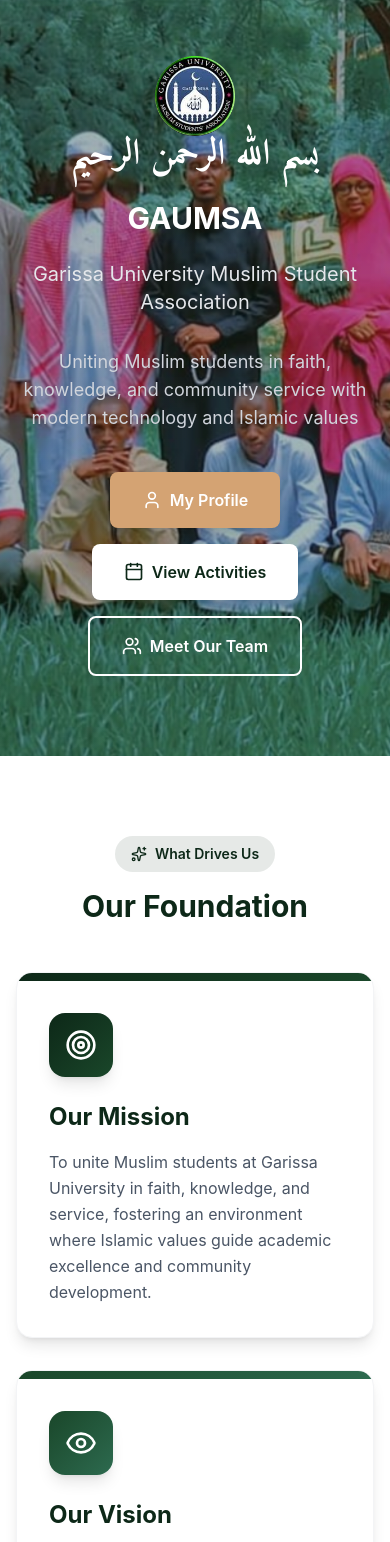
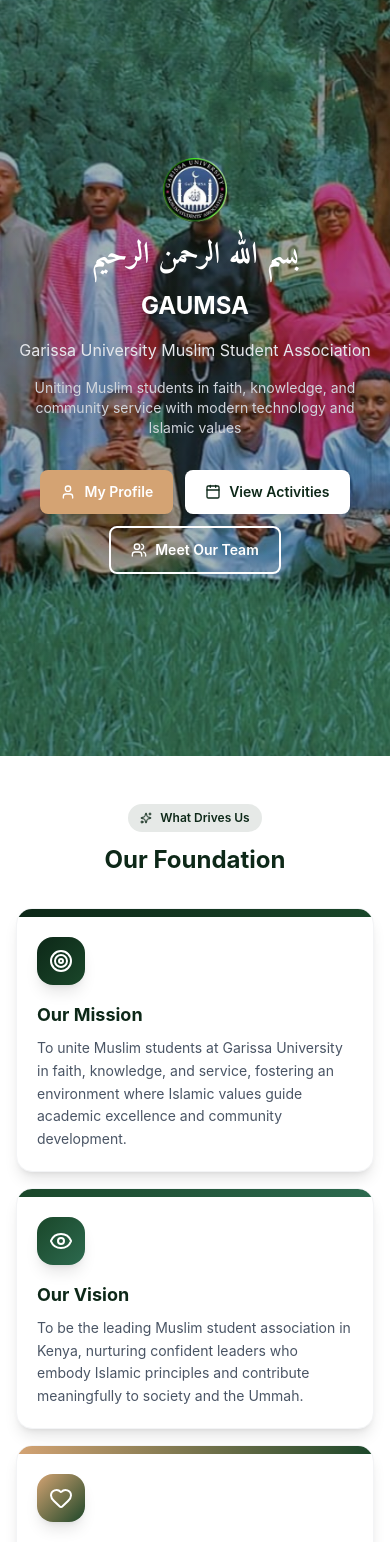
Before and after one commit to AMIRKIAYI/gaumsa-website, a React (Vite) app in the folder frontend/: page / in a window 390 px wide. Shown: the part 80-1622 px from the top of the page. Built offline with nearby package versions, Linux system fonts and the light colour scheme; no server answers; sample sign-in values are in the browser's storage.

Commit message:
Fix hero image zoom + mobile responsive across all sections

```diff
--- a/frontend/src/App.tsx
+++ b/frontend/src/App.tsx
@@ -108,7 +108,6 @@
   const params = useParams();
   const surahNumber = parseInt(params.surahNumber || '1');
 
-  // ✅ Use hash as a dependency so reader knows to scroll when hash changes
   const [hash, setHash] = React.useState(window.location.hash);
 
   React.useEffect(() => {
@@ -121,7 +120,7 @@
     <AuthenticatedLayout>
       <div className="pt-4 container-custom py-8">
         <QuranReader
-          key={`${surahNumber}-${hash}`}  // ✅ Re-mount when hash changes
+          key={`${surahNumber}-${hash}`}
           surahNumber={surahNumber}
           onBack={() => navigate('/quran')}
         />
@@ -129,6 +128,7 @@
     </AuthenticatedLayout>
   );
 };
+
 // ==================== HOME COMPONENT ====================
 
 const Home = () => {
@@ -167,35 +167,61 @@
 
   return (
     <>
-      {/* HERO */}
+      {/* ==================== HERO ==================== */}
       <section className="min-h-[calc(100vh-4rem)] flex items-center relative overflow-hidden">
+        {/* Responsive background image — no aggressive scale on mobile */}
         <div
-          className="absolute inset-0 bg-cover bg-center scale-110 animate-zoom"
-          style={{ backgroundImage: `url(${mosqueBg})`, backgroundSize: 'cover', backgroundPosition: 'center' }}
+          className="absolute inset-0 bg-cover bg-center animate-zoom"
+          style={{
+            backgroundImage: `url(${mosqueBg})`,
+            backgroundSize: 'cover',
+            backgroundPosition: 'center center',
+          }}
         />
+
+        {/* Overlay */}
         <div className="absolute inset-0 bg-gradient-to-br from-gau-msa-primary/30 to-gau-msa-secondary/30" />
-        <div className="container-custom text-white py-20 relative z-10">
+
+        {/* Content */}
+        <div className="container-custom text-white py-16 md:py-20 relative z-10">
           <div className="max-w-4xl mx-auto text-center">
-            <div className="flex justify-center">
-              <img src={gaumsaLogo} alt="GAUMSA Logo" className="h-20 w-auto object-contain" />
+            <div className="flex justify-center mb-4 md:mb-0">
+              <img
+                src={gaumsaLogo}
+                alt="GAUMSA Logo"
+                className="h-16 md:h-20 w-auto object-contain"
+              />
             </div>
-            <h1 className="text-4xl md:text-6xl font-bold mb-6 font-arabic">بسم الله الرحمن الرحيم</h1>
-            <h2 className="text-3xl md:text-5xl font-bold mb-6">GAUMSA</h2>
-            <p className="text-xl md:text-2xl mb-8 text-gray-200">Garissa University Muslim Student Association</p>
-            <p className="text-lg mb-10 text-gray-300 max-w-2xl mx-auto">
+            <h1 className="text-3xl md:text-6xl font-bold mb-4 md:mb-6 font-arabic">
+              بسم الله الرحمن الرحيم
+            </h1>
+            <h2 className="text-2xl md:text-5xl font-bold mb-4 md:mb-6">GAUMSA</h2>
+            <p className="text-base md:text-2xl mb-4 md:mb-8 text-gray-200">
+              Garissa University Muslim Student Association
+            </p>
+            <p className="text-sm md:text-lg mb-8 md:mb-10 text-gray-300 max-w-2xl mx-auto px-2">
               Uniting Muslim students in faith, knowledge, and community service with modern technology and Islamic values
             </p>
-            <div className="flex flex-wrap justify-center gap-4">
-              <button onClick={() => handleNavigation('/profile/dashboard')} className="bg-gau-msa-gold text-white px-8 py-4 rounded-lg font-semibold hover:opacity-90 hover:scale-105 transition-all duration-300 shadow-lg flex items-center space-x-2 group">
-                <User className="h-5 w-5 group-hover:rotate-12 transition-transform" />
+            <div className="flex flex-wrap justify-center gap-3 md:gap-4">
+              <button
+                onClick={() => handleNavigation('/profile/dashboard')}
+                className="bg-gau-msa-gold text-white px-5 md:px-8 py-3 md:py-4 rounded-lg font-semibold hover:opacity-90 hover:scale-105 transition-all duration-300 shadow-lg flex items-center space-x-2 group text-sm md:text-base"
+              >
+                <User className="h-4 md:h-5 w-4 md:w-5 group-hover:rotate-12 transition-transform" />
                 <span>My Profile</span>
               </button>
-              <button onClick={() => handleNavigation('/activities')} className="bg-white text-gau-msa-primary px-8 py-4 rounded-lg font-semibold hover:bg-gray-100 hover:scale-105 transition-all duration-300 shadow-lg flex items-center space-x-2 group">
-                <Calendar className="h-5 w-5 group-hover:rotate-12 transition-transform" />
+              <button
+                onClick={() => handleNavigation('/activities')}
+                className="bg-white text-gau-msa-primary px-5 md:px-8 py-3 md:py-4 rounded-lg font-semibold hover:bg-gray-100 hover:scale-105 transition-all duration-300 shadow-lg flex items-center space-x-2 group text-sm md:text-base"
+              >
+                <Calendar className="h-4 md:h-5 w-4 md:w-5 group-hover:rotate-12 transition-transform" />
                 <span>View Activities</span>
               </button>
-              <button onClick={() => handleNavigation('/leadership')} className="bg-transparent border-2 border-white text-white px-8 py-4 rounded-lg font-semibold hover:bg-white hover:text-gau-msa-primary hover:scale-105 transition-all duration-300 flex items-center space-x-2 group">
-                <Users className="h-5 w-5 group-hover:rotate-12 transition-transform" />
+              <button
+                onClick={() => handleNavigation('/leadership')}
+                className="bg-transparent border-2 border-white text-white px-5 md:px-8 py-3 md:py-4 rounded-lg font-semibold hover:bg-white hover:text-gau-msa-primary hover:scale-105 transition-all duration-300 flex items-center space-x-2 group text-sm md:text-base"
+              >
+                <Users className="h-4 md:h-5 w-4 md:w-5 group-hover:rotate-12 transition-transform" />
                 <span>Meet Our Team</span>
               </button>
             </div>
@@ -203,26 +229,31 @@
         </div>
       </section>
 
-      {/* MISSION VISION PROMISE */}
-      <section className="py-20 bg-white">
+      {/* ==================== MISSION VISION PROMISE ==================== */}
+      <section className="py-12 md:py-20 bg-white">
         <div className="container-custom">
-          <div className="text-center mb-12">
-            <div className="inline-flex items-center space-x-2 bg-gau-msa-primary/10 text-gau-msa-primary px-4 py-2 rounded-full text-sm font-semibold mb-4">
-              <Sparkles className="h-4 w-4" />
+          <div className="text-center mb-8 md:mb-12">
+            <div className="inline-flex items-center space-x-2 bg-gau-msa-primary/10 text-gau-msa-primary px-3 md:px-4 py-1.5 md:py-2 rounded-full text-xs md:text-sm font-semibold mb-3 md:mb-4">
+              <Sparkles className="h-3 md:h-4 w-3 md:w-4" />
               <span>What Drives Us</span>
             </div>
-            <h2 className="text-3xl md:text-4xl font-bold text-gau-msa-primary">Our Foundation</h2>
+            <h2 className="text-2xl md:text-4xl font-bold text-gau-msa-primary">Our Foundation</h2>
           </div>
-          <div className="grid md:grid-cols-3 gap-8">
+          <div className="grid grid-cols-1 md:grid-cols-3 gap-4 md:gap-8">
             {missionVisionPromise.map((item, index) => (
-              <div key={index} className="group relative bg-white rounded-2xl shadow-lg hover:shadow-2xl transition-all duration-500 overflow-hidden border border-gray-100">
+              <div
+                key={index}
+                className="group relative bg-white rounded-2xl shadow-lg hover:shadow-2xl transition-all duration-500 overflow-hidden border border-gray-100"
+              >
                 <div className={`h-2 bg-gradient-to-r ${item.color}`}></div>
-                <div className="p-8">
-                  <div className={`w-16 h-16 rounded-2xl bg-gradient-to-br ${item.color} flex items-center justify-center mb-6 shadow-lg group-hover:scale-110 transition-transform`}>
-                    <item.icon className="h-8 w-8 text-white" />
+                <div className="p-5 md:p-8">
+                  <div className={`w-12 md:w-16 h-12 md:h-16 rounded-2xl bg-gradient-to-br ${item.color} flex items-center justify-center mb-4 md:mb-6 shadow-lg group-hover:scale-110 transition-transform`}>
+                    <item.icon className="h-6 md:h-8 w-6 md:w-8 text-white" />
                   </div>
-                  <h3 className="text-2xl font-bold text-gau-msa-primary mb-4">{item.title}</h3>
-                  <p className="text-gray-600 leading-relaxed">{item.text}</p>
+                  <h3 className="text-lg md:text-2xl font-bold text-gau-msa-primary mb-2 md:mb-4">
+                    {item.title}
+                  </h3>
+                  <p className="text-sm md:text-base text-gray-600 leading-relaxed">{item.text}</p>
                 </div>
               </div>
             ))}
@@ -230,20 +261,20 @@
         </div>
       </section>
 
-      {/* PARTNERS */}
-      <section className="py-20 bg-white overflow-hidden">
+      {/* ==================== PARTNERS ==================== */}
+      <section className="py-12 md:py-20 bg-white overflow-hidden">
         <div className="container-custom">
-          <div className="text-center mb-16">
-            <div className="inline-flex items-center space-x-2 bg-gau-msa-gold/20 text-gau-msa-primary px-4 py-2 rounded-full text-sm font-semibold mb-4">
-              <Handshake className="h-4 w-4" />
+          <div className="text-center mb-10 md:mb-16">
+            <div className="inline-flex items-center space-x-2 bg-gau-msa-gold/20 text-gau-msa-primary px-3 md:px-4 py-1.5 md:py-2 rounded-full text-xs md:text-sm font-semibold mb-3 md:mb-4">
+              <Handshake className="h-3 md:h-4 w-3 md:w-4" />
               <span>Our Partners</span>
             </div>
-            <h2 className="text-3xl md:text-4xl font-bold text-gau-msa-primary">Working Together</h2>
+            <h2 className="text-2xl md:text-4xl font-bold text-gau-msa-primary">Working Together</h2>
           </div>
         </div>
         <div className="relative">
-          <div className="absolute left-0 top-0 bottom-0 w-32 bg-gradient-to-r from-white to-transparent z-10 pointer-events-none"></div>
-          <div className="absolute right-0 top-0 bottom-0 w-32 bg-gradient-to-l from-white to-transparent z-10 pointer-events-none"></div>
+          <div className="absolute left-0 top-0 bottom-0 w-16 md:w-32 bg-gradient-to-r from-white to-transparent z-10 pointer-events-none"></div>
+          <div className="absolute right-0 top-0 bottom-0 w-16 md:w-32 bg-gradient-to-l from-white to-transparent z-10 pointer-events-none"></div>
           <div className="flex overflow-hidden">
             <div className="flex animate-marquee">
               {[...partners, ...partners].map((partner, index) => (
@@ -254,23 +285,26 @@
         </div>
       </section>
 
-      {/* ALUMNI */}
-      <section className="py-20 bg-white">
+      {/* ==================== ALUMNI ==================== */}
+      <section className="py-12 md:py-20 bg-white">
         <div className="container-custom">
-          <div className="text-center mb-12">
-            <div className="inline-flex items-center space-x-2 bg-gau-msa-primary/10 text-gau-msa-primary px-4 py-2 rounded-full text-sm font-semibold mb-4">
-              <Award className="h-4 w-4" />
+          <div className="text-center mb-8 md:mb-12">
+            <div className="inline-flex items-center space-x-2 bg-gau-msa-primary/10 text-gau-msa-primary px-3 md:px-4 py-1.5 md:py-2 rounded-full text-xs md:text-sm font-semibold mb-3 md:mb-4">
+              <Award className="h-3 md:h-4 w-3 md:w-4" />
               <span>Success Stories</span>
             </div>
-            <h2 className="text-3xl md:text-4xl font-bold text-gau-msa-primary">Our Alumni, Our Pride</h2>
+            <h2 className="text-2xl md:text-4xl font-bold text-gau-msa-primary">Our Alumni, Our Pride</h2>
           </div>
-          <div className="grid md:grid-cols-3 gap-8">
+          <div className="grid grid-cols-1 md:grid-cols-3 gap-4 md:gap-8">
             {alumni.map((story) => (
               <AlumniCard key={story.id} alumni={story} />
             ))}
           </div>
-          <div className="text-center mt-10">
-            <button onClick={() => handleNavigation('/leadership')} className="inline-flex items-center space-x-2 bg-gau-msa-primary text-white px-6 py-3 rounded-lg hover:bg-gau-msa-secondary transition-all group">
+          <div className="text-center mt-8 md:mt-10">
+            <button
+              onClick={() => handleNavigation('/leadership')}
+              className="inline-flex items-center space-x-2 bg-gau-msa-primary text-white px-5 md:px-6 py-2.5 md:py-3 rounded-lg hover:bg-gau-msa-secondary transition-all group text-sm md:text-base"
+            >
               <span>Meet Our Current Leaders</span>
               <ArrowRight className="h-4 w-4 group-hover:translate-x-1 transition-transform" />
             </button>
@@ -278,39 +312,48 @@
         </div>
       </section>
 
-      {/* IMPACT */}
-      <section className="py-20 bg-gradient-to-br from-gau-msa-primary to-gau-msa-secondary text-white relative overflow-hidden">
+      {/* ==================== IMPACT ==================== */}
+      <section className="py-12 md:py-20 bg-gradient-to-br from-gau-msa-primary to-gau-msa-secondary text-white relative overflow-hidden">
         <div className="container-custom relative z-10">
-          <div className="text-center mb-12">
-            <div className="inline-flex items-center space-x-2 bg-white/10 backdrop-blur text-gau-msa-gold px-4 py-2 rounded-full text-sm font-semibold mb-4">
-              <TrendingUp className="h-4 w-4" />
+          <div className="text-center mb-8 md:mb-12">
+            <div className="inline-flex items-center space-x-2 bg-white/10 backdrop-blur text-gau-msa-gold px-3 md:px-4 py-1.5 md:py-2 rounded-full text-xs md:text-sm font-semibold mb-3 md:mb-4">
+              <TrendingUp className="h-3 md:h-4 w-3 md:w-4" />
               <span>Our Impact</span>
             </div>
-            <h2 className="text-3xl md:text-4xl font-bold">Making a Difference</h2>
+            <h2 className="text-2xl md:text-4xl font-bold">Making a Difference</h2>
           </div>
-          <div className="grid grid-cols-2 md:grid-cols-3 lg:grid-cols-6 gap-6">
+          <div className="grid grid-cols-2 md:grid-cols-3 lg:grid-cols-6 gap-3 md:gap-6">
             {impactStats.map((stat, index) => (
-              <div key={index} className="bg-white/10 backdrop-blur-sm rounded-2xl p-6 text-center hover:bg-white/20 transition-all hover:scale-105 border border-white/10">
-                <div className="w-12 h-12 mx-auto mb-3 rounded-xl bg-white/20 flex items-center justify-center">
-                  <stat.icon className="h-6 w-6 text-gau-msa-gold" />
+              <div
+                key={index}
+                className="bg-white/10 backdrop-blur-sm rounded-2xl p-3 md:p-6 text-center hover:bg-white/20 transition-all hover:scale-105 border border-white/10"
+              >
+                <div className="w-9 md:w-12 h-9 md:h-12 mx-auto mb-2 md:mb-3 rounded-xl bg-white/20 flex items-center justify-center">
+                  <stat.icon className="h-4 md:h-6 w-4 md:w-6 text-gau-msa-gold" />
                 </div>
-                <div className="text-3xl md:text-4xl font-bold text-gau-msa-gold">{stat.value}</div>
-                <div className="text-xs md:text-sm text-gray-200 mt-1">{stat.label}</div>
+                <div className="text-xl md:text-4xl font-bold text-gau-msa-gold">{stat.value}</div>
+                <div className="text-[10px] md:text-sm text-gray-200 mt-0.5 md:mt-1">{stat.label}</div>
               </div>
             ))}
           </div>
-          <div className="mt-16 bg-white/10 backdrop-blur-sm rounded-2xl p-8 border border-white/20 text-center">
-            <h3 className="text-2xl md:text-3xl font-bold mb-4">Be Part of Our Story</h3>
-            <p className="text-gray-200 mb-6 max-w-2xl mx-auto">
+          <div className="mt-10 md:mt-16 bg-white/10 backdrop-blur-sm rounded-2xl p-5 md:p-8 border border-white/20 text-center">
+            <h3 className="text-xl md:text-3xl font-bold mb-3 md:mb-4">Be Part of Our Story</h3>
+            <p className="text-sm md:text-base text-gray-200 mb-4 md:mb-6 max-w-2xl mx-auto">
               Join a community of believers who are committed to excellence in faith, knowledge, and service.
             </p>
-            <div className="flex flex-wrap justify-center gap-4">
-              <button onClick={() => handleNavigation('/register')} className="bg-gau-msa-gold text-gau-msa-primary px-8 py-3 rounded-lg font-semibold hover:opacity-90 transition-all flex items-center space-x-2 shadow-lg">
-                <CheckCircle className="h-5 w-5" />
+            <div className="flex flex-wrap justify-center gap-3 md:gap-4">
+              <button
+                onClick={() => handleNavigation('/register')}
+                className="bg-gau-msa-gold text-gau-msa-primary px-5 md:px-8 py-2.5 md:py-3 rounded-lg font-semibold hover:opacity-90 transition-all flex items-center space-x-2 shadow-lg text-sm md:text-base"
+              >
+                <CheckCircle className="h-4 md:h-5 w-4 md:w-5" />
                 <span>Join GAUMSA Today</span>
               </button>
-              <button onClick={() => handleNavigation('/activities')} className="bg-white text-gau-msa-primary px-8 py-3 rounded-lg font-semibold hover:bg-gray-100 transition-all flex items-center space-x-2">
-                <Calendar className="h-5 w-5" />
+              <button
+                onClick={() => handleNavigation('/activities')}
+                className="bg-white text-gau-msa-primary px-5 md:px-8 py-2.5 md:py-3 rounded-lg font-semibold hover:bg-gray-100 transition-all flex items-center space-x-2 text-sm md:text-base"
+              >
+                <Calendar className="h-4 md:h-5 w-4 md:w-5" />
                 <span>Explore Activities</span>
               </button>
             </div>
@@ -318,30 +361,32 @@
         </div>
       </section>
 
-      {/* PROGRAMS */}
-      <section className="py-16 bg-gray-50">
+      {/* ==================== PROGRAMS ==================== */}
+      <section className="py-12 md:py-16 bg-gray-50">
         <div className="container-custom">
-          <h2 className="text-3xl font-bold text-gau-msa-primary text-center mb-12">Our Programs</h2>
-          <div className="grid grid-cols-2 md:grid-cols-4 gap-6">
-            <div className="bg-white p-6 rounded-xl shadow-lg text-center hover:shadow-xl transition-shadow">
-              <div className="text-4xl mb-3">🤝</div>
-              <h3 className="font-bold text-gau-msa-primary">Mentorship</h3>
-              <p className="text-sm text-gray-600 mt-1">Guide new students</p>
+          <h2 className="text-2xl md:text-3xl font-bold text-gau-msa-primary text-center mb-8 md:mb-12">
+            Our Programs
+          </h2>
+          <div className="grid grid-cols-2 md:grid-cols-4 gap-3 md:gap-6">
+            <div className="bg-white p-4 md:p-6 rounded-xl shadow-lg text-center hover:shadow-xl transition-shadow">
+              <div className="text-3xl md:text-4xl mb-2 md:mb-3">🤝</div>
+              <h3 className="font-bold text-gau-msa-primary text-sm md:text-base">Mentorship</h3>
+              <p className="text-xs md:text-sm text-gray-600 mt-0.5 md:mt-1">Guide new students</p>
             </div>
-            <div className="bg-white p-6 rounded-xl shadow-lg text-center hover:shadow-xl transition-shadow">
-              <div className="text-4xl mb-3">🕌</div>
-              <h3 className="font-bold text-gau-msa-primary">Da'awa</h3>
-              <p className="text-sm text-gray-600 mt-1">Share Islamic knowledge</p>
+            <div className="bg-white p-4 md:p-6 rounded-xl shadow-lg text-center hover:shadow-xl transition-shadow">
+              <div className="text-3xl md:text-4xl mb-2 md:mb-3">🕌</div>
+              <h3 className="font-bold text-gau-msa-primary text-sm md:text-base">Da'awa</h3>
+              <p className="text-xs md:text-sm text-gray-600 mt-0.5 md:mt-1">Share Islamic knowledge</p>
             </div>
-            <div className="bg-white p-6 rounded-xl shadow-lg text-center hover:shadow-xl transition-shadow">
-              <div className="text-4xl mb-3">📚</div>
-              <h3 className="font-bold text-gau-msa-primary">Education</h3>
-              <p className="text-sm text-gray-600 mt-1">Islamic studies</p>
+            <div className="bg-white p-4 md:p-6 rounded-xl shadow-lg text-center hover:shadow-xl transition-shadow">
+              <div className="text-3xl md:text-4xl mb-2 md:mb-3">📚</div>
+              <h3 className="font-bold text-gau-msa-primary text-sm md:text-base">Education</h3>
+              <p className="text-xs md:text-sm text-gray-600 mt-0.5 md:mt-1">Islamic studies</p>
             </div>
-            <div className="bg-white p-6 rounded-xl shadow-lg text-center hover:shadow-xl transition-shadow">
-              <div className="text-4xl mb-3">🤲</div>
-              <h3 className="font-bold text-gau-msa-primary">Community</h3>
-              <p className="text-sm text-gray-600 mt-1">Build brotherhood</p>
+            <div className="bg-white p-4 md:p-6 rounded-xl shadow-lg text-center hover:shadow-xl transition-shadow">
+              <div className="text-3xl md:text-4xl mb-2 md:mb-3">🤲</div>
+              <h3 className="font-bold text-gau-msa-primary text-sm md:text-base">Community</h3>
+              <p className="text-xs md:text-sm text-gray-600 mt-0.5 md:mt-1">Build brotherhood</p>
             </div>
           </div>
         </div>
@@ -411,7 +456,6 @@
       <Route path="/leadership" element={<AuthenticatedLayout><Leadership /></AuthenticatedLayout>} />
       <Route path="/prayer" element={<AuthenticatedLayout><PrayerTimes /></AuthenticatedLayout>} />
 
-      {/* ✅ QURAN ROUTES — Using navigate() instead of window.location */}
       <Route path="/quran" element={<QuranPage />} />
       <Route path="/quran/:surahNumber" element={<QuranReaderPage />} />
 
--- a/frontend/src/index.css
+++ b/frontend/src/index.css
@@ -14,37 +14,37 @@
 
 
 
-/* Zoom Animation */
-@keyframes zoomIn {
-  0% {
+/* ==================== RESPONSIVE HERO ZOOM ==================== */
+
+/* Gentle zoom for mobile — keeps image visible */
+@keyframes zoomInMobile {
+  0%, 100% {
     transform: scale(1);
   }
   50% {
-    transform: scale(1.1);
+    transform: scale(1.05);
   }
-  100% {
+}
+
+/* Stronger cinematic zoom for tablet and up */
+@keyframes zoomInDesktop {
+  0%, 100% {
     transform: scale(1);
+  }
+  50% {
+    transform: scale(1.15);
   }
 }
 
 .animate-zoom {
-  animation: zoomIn 20s ease-in-out infinite;
+  animation: zoomInMobile 25s ease-in-out infinite;
 }
 
-/* Slow zoom for a more subtle effect */
-@keyframes slowZoom {
-  0% {
-    transform: scale(1);
-  }
-  100% {
-    transform: scale(1.15);
+@media (min-width: 768px) {
+  .animate-zoom {
+    animation: zoomInDesktop 25s ease-in-out infinite;
   }
 }
-
-.animate-slow-zoom {
-  animation: slowZoom 30s ease-in-out infinite alternate;
-}
-
 /* Smooth zoom with pause */
 @keyframes zoomPause {
   0% {
```
